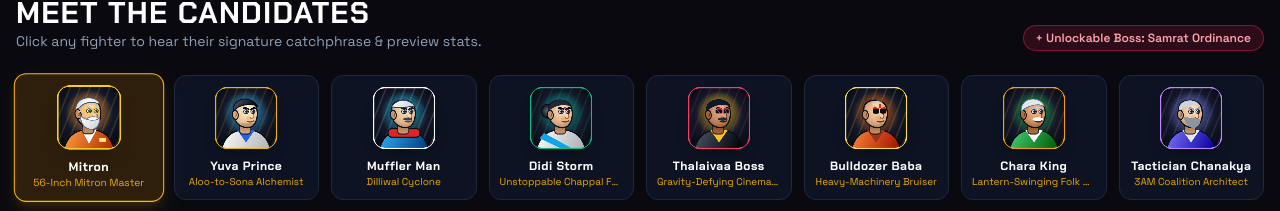
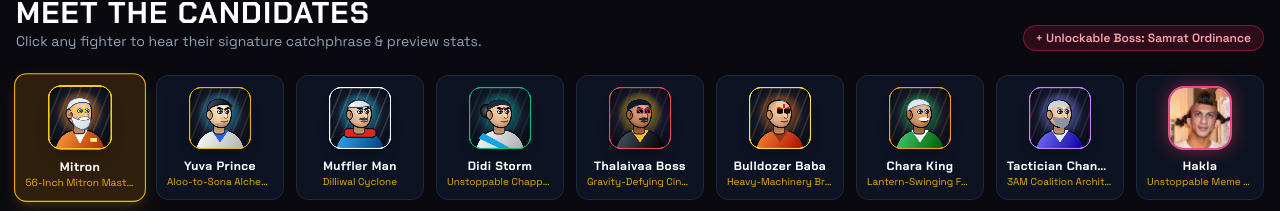
Before and after one commit to ParasRana123/game, a React (Vite) app: page / in a window 1280 px wide. Shown: the part 710-921 px from the top of the page. Built offline with nearby package versions, Linux system fonts and the light colour scheme; no server answers.

Commit message:
feat(ui): display Hakla photo portrait and expand roster grids to 9 fighters

```diff
--- a/src/components/CampaignMap.tsx
+++ b/src/components/CampaignMap.tsx
@@ -122,7 +122,7 @@ export const CampaignMap: React.FC<CampaignMapProps> = ({
           <div className="font-arcade text-xs uppercase tracking-wider text-amber-400">
             Your Campaign Fighter
           </div>
-          <div className="grid grid-cols-4 sm:grid-cols-8 gap-2">
+          <div className="grid grid-cols-3 sm:grid-cols-5 lg:grid-cols-9 gap-2">
             {PLAYABLE_CHARACTERS.map((c) => (
               <button
                 key={c.id}
--- a/src/components/CharacterSelect.tsx
+++ b/src/components/CharacterSelect.tsx
@@ -94,8 +94,8 @@ export const CharacterSelect: React.FC<CharacterSelectProps> = ({
           />
         </div>
 
-        {/* 8-Character Roster Grid */}
-        <div className="grid grid-cols-2 sm:grid-cols-4 lg:grid-cols-8 gap-3">
+        {/* 9-Character Roster Grid */}
+        <div className="grid grid-cols-3 sm:grid-cols-5 lg:grid-cols-9 gap-3">
           {PLAYABLE_CHARACTERS.map((c) => {
             const isP1 = p1Char === c.id;
             const isP2 = p2Char === c.id;
--- a/src/components/FighterPortrait.tsx
+++ b/src/components/FighterPortrait.tsx
@@ -21,6 +21,7 @@ export const FighterPortrait: React.FC<FighterPortraitProps> = ({
   const def = CHARACTERS[characterId];
 
   useEffect(() => {
+    if (def.portraitImage) return;
     const canvas = canvasRef.current;
     if (!canvas) return;
     const ctx = canvas.getContext('2d');
@@ -127,6 +128,28 @@ export const FighterPortrait: React.FC<FighterPortraitProps> = ({
     ctx.restore();
   }, [characterId, def]);
 
+  if (def.portraitImage) {
+    return (
+      <div
+        className={`relative overflow-hidden rounded-2xl shadow-lg bg-slate-950 ${className}`}
+        style={{
+          width: size,
+          height: size,
+          border: `2.5px solid ${def.palette.accent}`,
+          boxShadow: `0 0 18px ${hexToRgba(def.palette.aura, 0.45)}`,
+          transform: flip ? 'scaleX(-1)' : undefined,
+        }}
+      >
+        <img
+          src={def.portraitImage}
+          alt={def.name}
+          className="w-full h-full object-cover"
+          draggable={false}
+        />
+      </div>
+    );
+  }
+
   return (
     <canvas
       ref={canvasRef}
--- a/src/components/LandingPage.tsx
+++ b/src/components/LandingPage.tsx
@@ -243,7 +243,7 @@ export const LandingPage: React.FC<LandingPageProps> = ({
               Sansad Showdown
             </p>
             <p className="max-w-2xl mx-auto text-sm sm:text-base text-slate-300">
-              Choose from 8 satirical political titans, unleash voiced signature specials with dramatic reverb, chain arcade combos across 4 iconic Indian arenas, and conquer <span className="text-amber-300 font-semibold">FINAL SHOWDOWN</span> or battle friends live online!
+              Choose from 9 satirical political &amp; meme titans, unleash voiced signature specials with dramatic reverb, chain arcade combos across 4 iconic Indian arenas, and conquer <span className="text-amber-300 font-semibold">FINAL SHOWDOWN</span> or battle friends live online!
             </p>
           </motion.div>
 
@@ -356,7 +356,7 @@ export const LandingPage: React.FC<LandingPageProps> = ({
           </span>
         </div>
 
-        <div className="grid grid-cols-2 sm:grid-cols-4 lg:grid-cols-8 gap-3">
+        <div className="grid grid-cols-3 sm:grid-cols-5 lg:grid-cols-9 gap-3">
           {PLAYABLE_CHARACTERS.map((char) => {
             const active = previewChar === char.id;
             return (
--- a/src/components/MultiplayerLobby.tsx
+++ b/src/components/MultiplayerLobby.tsx
@@ -295,7 +295,7 @@ export const MultiplayerLobby: React.FC<MultiplayerLobbyProps> = ({
           <div className="font-arcade text-xs uppercase tracking-wider text-slate-400">
             Choose Your Fighter
           </div>
-          <div className="grid grid-cols-2 sm:grid-cols-4 lg:grid-cols-8 gap-2.5">
+          <div className="grid grid-cols-3 sm:grid-cols-5 lg:grid-cols-9 gap-2.5">
             {PLAYABLE_CHARACTERS.map((c) => {
               const selected = me?.characterId === c.id;
               return (
```
